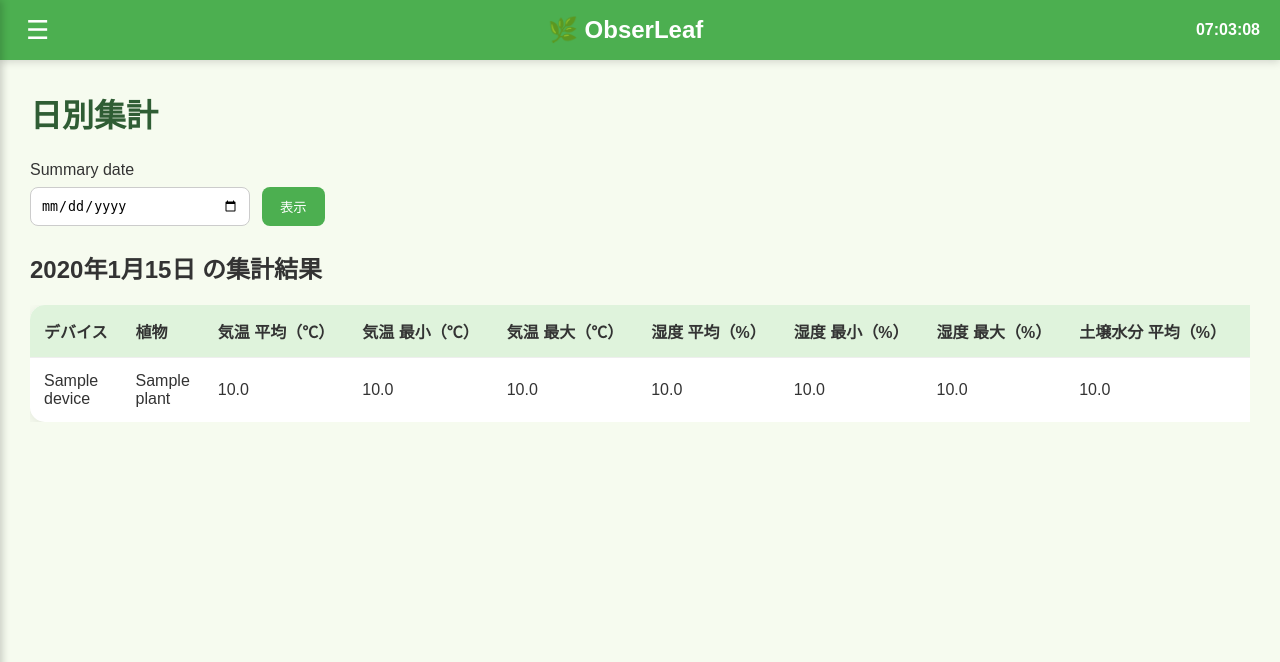
After one commit to Mutou-dev123/plant-iot-system, a Django app: template raspberry-pi/plant_project/dashboard/templates/daily_summaries/daily_summary_list.html in a window 1280 px wide. The commit adds this page. Shown: the top 662 px of the page. Run offline with Django 3.2, Linux system fonts and the light colour scheme; the template is opened without the code that fills it: most values are stand-ins (such as "Sample title", 1, 10 or a date in 2020); form fields are guessed from the names that the template uses.

Commit message:
feat: Implement daily sensor summary feature with filtering and display

```diff
--- a/raspberry-pi/plant_project/dashboard/static/css/list.css
+++ b/raspberry-pi/plant_project/dashboard/static/css/list.css
@@ -80,3 +80,38 @@
 
     text-align: center;
 }
+
+.summary-filter {
+    display: flex;
+    align-items: flex-end;
+    gap: 12px;
+    flex-wrap: wrap;
+    margin-bottom: 24px;
+}
+
+.summary-filter-field {
+    min-width: 220px;
+}
+
+.summary-filter-field label {
+    display: block;
+    margin-bottom: 8px;
+}
+
+.summary-filter-field input {
+    width: auto;
+    min-width: 220px;
+}
+
+.summary-table-wrapper {
+    width: 100%;
+    overflow-x: auto;
+}
+
+.summary-table-wrapper .list-table {
+    min-width: 1200px;
+}
+
+.summary-table-wrapper .list-table th {
+    white-space: nowrap;
+}
--- /dev/null
+++ b/raspberry-pi/plant_project/dashboard/templates/daily_summaries/daily_summary_list.html
@@ -0,0 +1,87 @@
+{% extends "base.html" %}
+
+{% load static %}
+
+{% block title %}日別集計{% endblock %}
+
+{% block css %}
+<link rel="stylesheet" href="{% static 'css/list.css' %}">
+{% endblock %}
+
+{% block content %}
+
+<div class="list-header">
+    <h1>日別集計</h1>
+</div>
+
+<form method="get" action="{% url 'daily_summary_list' %}" class="summary-filter">
+    <div class="summary-filter-field">
+        <label for="id_summary_date">{{ form.summary_date.label }}</label>
+        {{ form.summary_date }}
+
+        {% if form.summary_date.errors %}
+            <ul role="alert">
+                {% for error in form.summary_date.errors %}
+                    <li>{{ error }}</li>
+                {% endfor %}
+            </ul>
+        {% else %}
+    </div>
+
+    <button type="submit" class="button">表示</button>
+</form>
+
+    {% if selected_date %}
+        <h2>{{ selected_date|date:"Y年n月j日" }} の集計結果</h2>
+    {% endif %}
+
+    <div class="summary-table-wrapper">
+        <table class="list-table">
+            <thead>
+                <tr>
+                    <th>デバイス</th>
+                    <th>植物</th>
+                    <th>気温 平均（℃）</th>
+                    <th>気温 最小（℃）</th>
+                    <th>気温 最大（℃）</th>
+                    <th>湿度 平均（%）</th>
+                    <th>湿度 最小（%）</th>
+                    <th>湿度 最大（%）</th>
+                    <th>土壌水分 平均（%）</th>
+                    <th>土壌水分 最小（%）</th>
+                    <th>土壌水分 最大（%）</th>
+                    <th>光量 平均</th>
+                    <th>光量 最小</th>
+                    <th>光量 最大</th>
+                </tr>
+            </thead>
+            <tbody>
+                {% for summary in summaries %}
+                    <tr>
+                        <td>{{ summary.device.device_name }}</td>
+                        <td>{{ summary.plant.custom_name|default:"植物未設定" }}</td>
+                        <td>{{ summary.temperature_avg|floatformat:1|default:"—" }}</td>
+                        <td>{{ summary.temperature_min|floatformat:1|default:"—" }}</td>
+                        <td>{{ summary.temperature_max|floatformat:1|default:"—" }}</td>
+                        <td>{{ summary.humidity_avg|floatformat:1|default:"—" }}</td>
+                        <td>{{ summary.humidity_min|floatformat:1|default:"—" }}</td>
+                        <td>{{ summary.humidity_max|floatformat:1|default:"—" }}</td>
+                        <td>{{ summary.moisture_avg|floatformat:1|default:"—" }}</td>
+                        <td>{{ summary.moisture_min|floatformat:1|default:"—" }}</td>
+                        <td>{{ summary.moisture_max|floatformat:1|default:"—" }}</td>
+                        <td>{{ summary.light_avg|floatformat:1|default:"—" }}</td>
+                        <td>{{ summary.light_min|floatformat:1|default:"—" }}</td>
+                        <td>{{ summary.light_max|floatformat:1|default:"—" }}</td>
+                    </tr>
+                {% empty %}
+                    <tr>
+                        <td colspan="14">この日の集計データはありません。</td>
+                    </tr>
+                {% endfor %}
+            </tbody>
+        </table>
+    </div>
+
+{% endif %}
+
+{% endblock %}
--- a/raspberry-pi/plant_project/templates/base.html
+++ b/raspberry-pi/plant_project/templates/base.html
@@ -49,6 +49,12 @@
             </li>
 
             <li>
+                <a href="{% url 'daily_summary_list' %}">
+                    📅 日別集計
+                </a>
+            </li>
+
+            <li>
                 <a href="{% url 'plant_list' %}">
                     🌱 植物一覧
                 </a>
```
Also changed, not shown: raspberry-pi/plant_project/dashboard/forms.py (+11 -0 lines), raspberry-pi/plant_project/dashboard/urls.py (+12 -0 lines), raspberry-pi/plant_project/dashboard/views/daily_summaries.py (added, +53 -0 lines).
